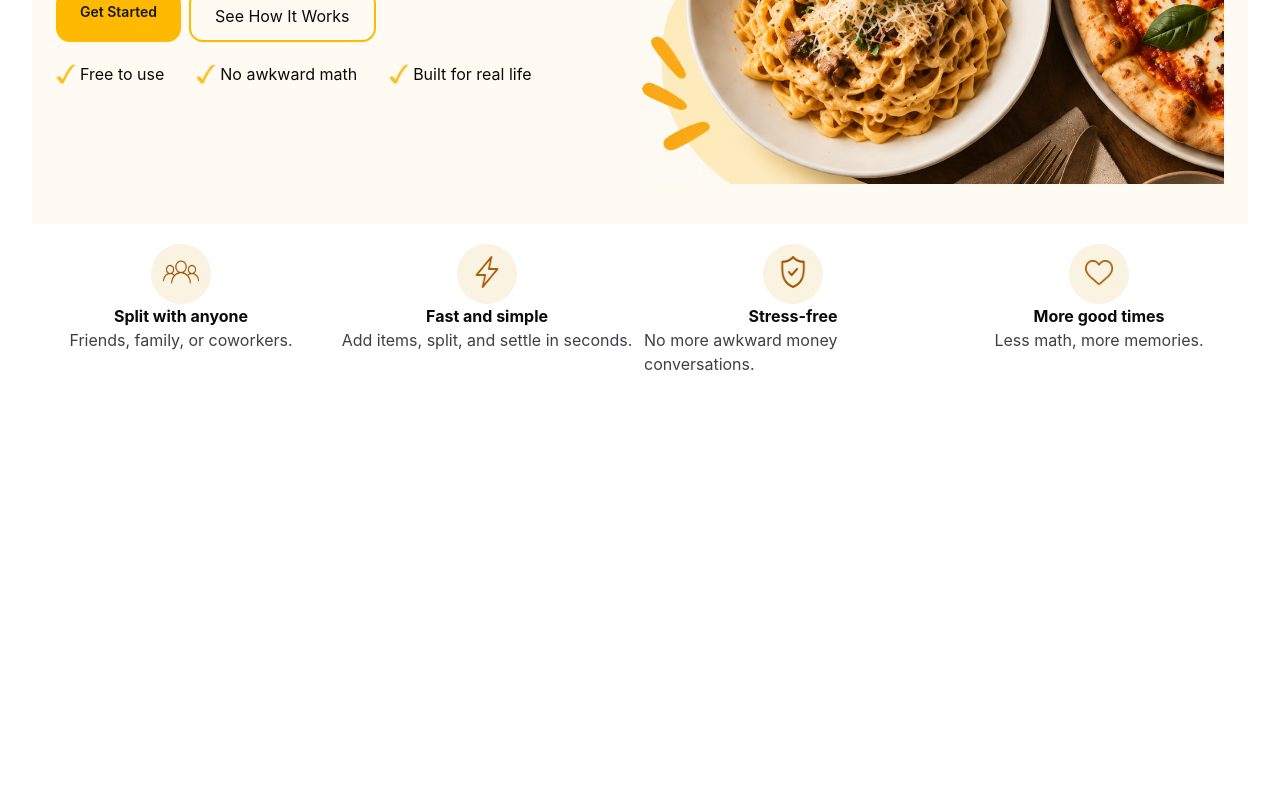
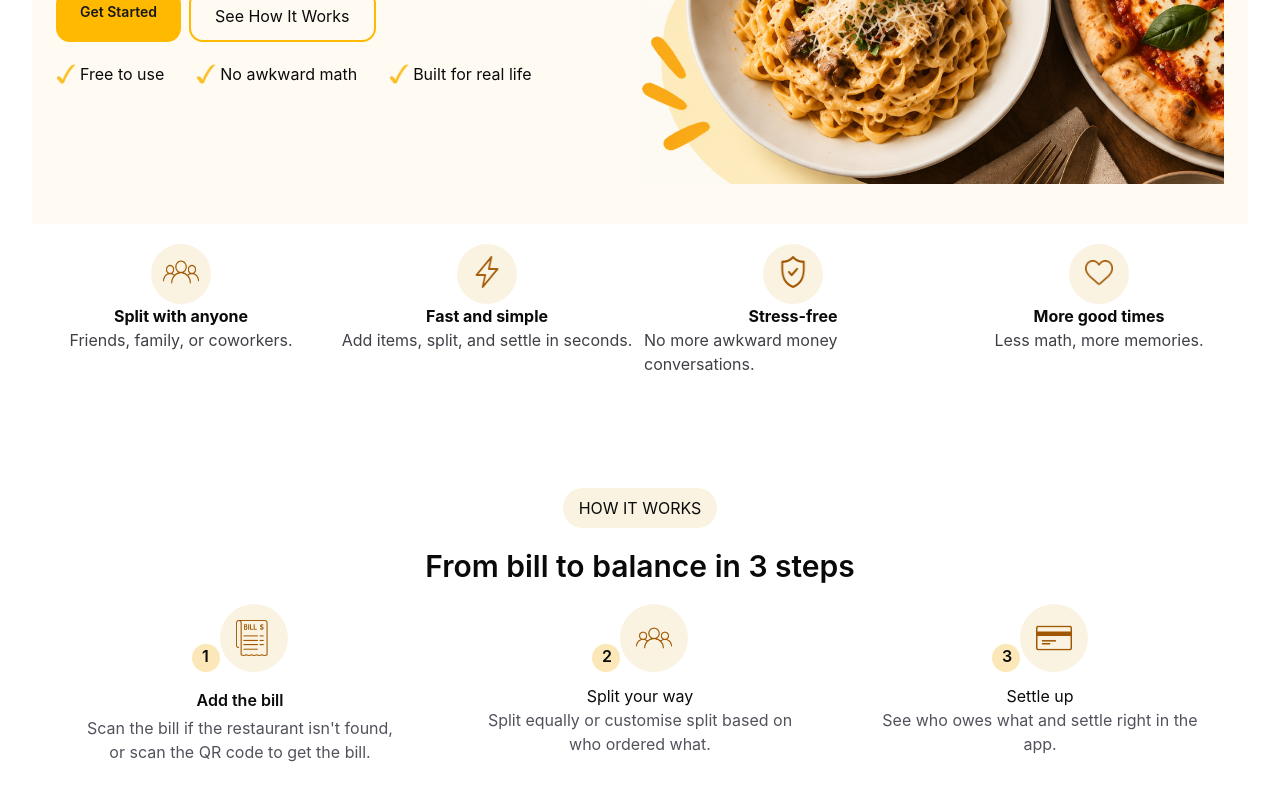
Before and after one commit to aishwaryagaikwad21/DineSplit, a React app in the folder frontend/: page / in a window 1280 px wide. Shown: the part 508-1308 px from the top of the page. Before the commit the page ends 904 px from the top, so only its background shows below. Built offline with nearby package versions, Linux system fonts and the light colour scheme; the HTML template or start-up script is replaced by a standard one.

Commit message:
feat: add how it works section

```diff
--- /dev/null
+++ b/frontend/src/components/Steps.jsx
@@ -0,0 +1,50 @@
+import React from 'react'
+
+const Steps = () => {
+  return (
+    <>
+    <section className="px-6 py-16">
+        <div className='flex flex-col gap-5 my-7 items-center'>
+            <p className='bg-[#fbf3e1] px-4 py-2 rounded-full'>HOW IT WORKS</p>
+            <h2 className='text-2xl font-semibold md:text-3xl'>From bill to balance in 3 steps</h2>
+            <div className='grid grid-cols-1 gap-20 sm:grid-cols-3'>
+                <div className='flex flex-col gap-1 items-center'>
+                    <div className='flex mb-3'>
+                        <p className='size-7 bg-[#fbe7b8] rounded-full mt-10'><span className='ml-2.5 font-semibold '>1</span></p>
+                        <div className='size-17 bg-[#fbf3e1] rounded-full'>
+                            <img src="/images/bill.png" alt="bill" className='size-9 m-4'/>
+                        </div>
+                    </div>
+                    <p className='font-semibold'>Add the bill</p>
+                    <p className="max-w-xs text-center text-zinc-600">Scan the bill if the restaurant isn't found, or scan the QR code to get the bill.</p>
+                </div>
+
+                <div className='flex flex-col items-center'>
+                    <div className='flex mb-3'>
+                        <p className='size-7 bg-[#fbe7b8] rounded-full mt-10'><span className='ml-2.5 font-semibold'>2</span></p>
+                        <div className='size-17 bg-[#fbf3e1] rounded-full'>
+                            <img src="/images/group.png" alt="group" className='size-9 m-4'/>
+                        </div>
+                    </div>
+                    <p>Split your way</p>
+                    <p className="max-w-xs text-center text-zinc-600">Split equally or customise split based on who ordered what. </p>
+                </div>
+
+                <div className='flex flex-col items-center'>
+                    <div className='flex mb-3'>
+                        <p className='size-7 bg-[#fbe7b8] rounded-full mt-10'><span className='ml-2.5 font-semibold'>3</span></p>
+                        <div className='size-17 bg-[#fbf3e1] rounded-full'>
+                            <img src="/images/credit-card.png" alt="debit-card" className='size-9 m-4'/>
+                        </div>
+                    </div>
+                    <p>Settle up</p>
+                    <p className="max-w-xs text-center text-zinc-600">See who owes what and settle right in the app.</p>
+                </div>
+            </div>
+        </div>
+    </section>
+    </>
+  )
+}
+
+export default Steps
--- a/frontend/src/pages/Landing.jsx
+++ b/frontend/src/pages/Landing.jsx
@@ -1,11 +1,13 @@
 import Hero from "@/components/Hero"
 import Cards from "@/components/Cards"
+import Steps from "@/components/Steps"
 
 const Landing = () => {
   return (
     <>
       <Hero />
       <Cards />
+      <Steps />
     </>
   )
 }
```
Also changed, not shown: frontend/public/images/bill.png (added), frontend/public/images/credit-card.png (added).
